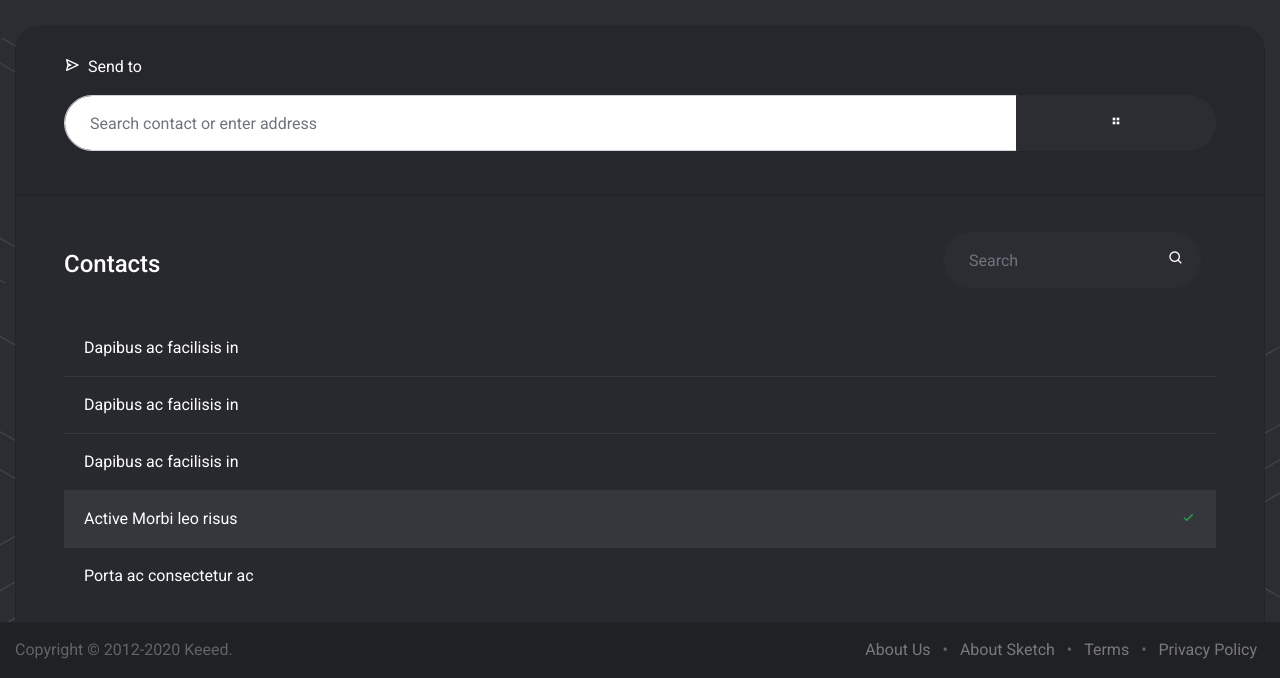
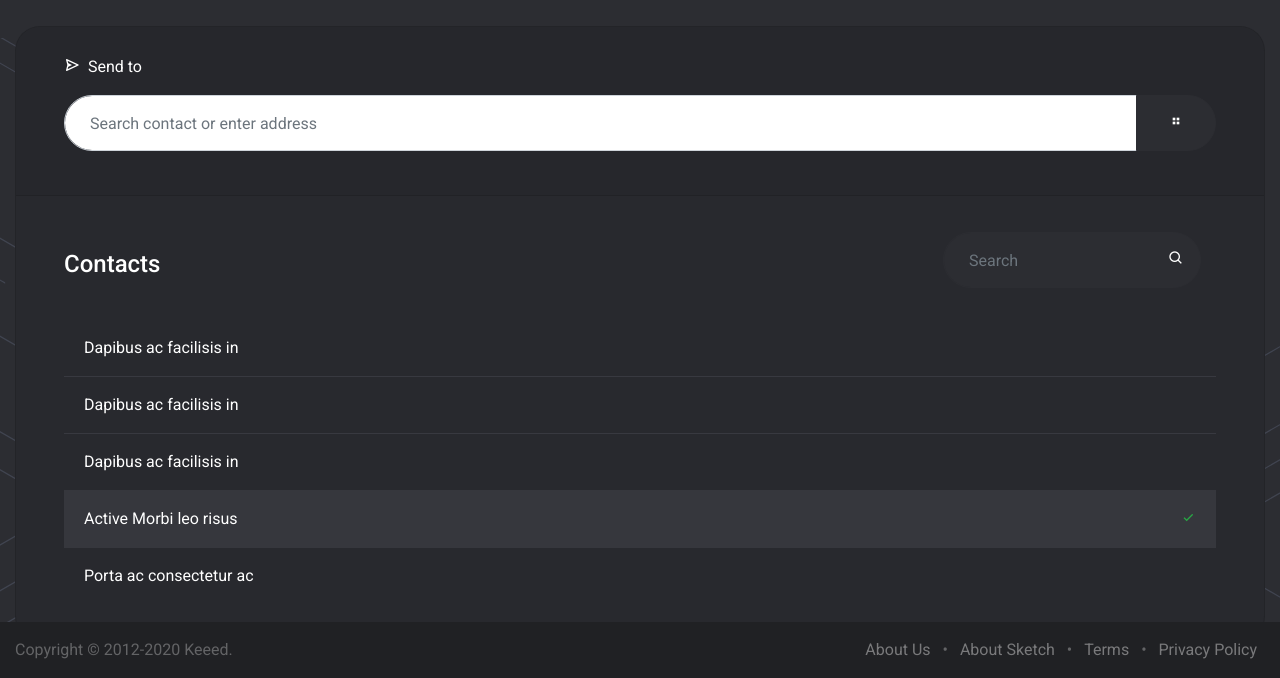
Before and after one commit to emilrichardo/keeed, a website: page docs/wallet-send.html in a window 1280 px wide. Shown: the part 122-800 px from the top of the page. Drawn offline with nearby package versions, Linux system fonts and the light colour scheme.

Commit message:
wallet send

```diff
--- a/docs/wallet-send.html
+++ b/docs/wallet-send.html
@@ -30,7 +30,8 @@
                                 <input type="text" class="form-control form-control-lg" placeholder="Search contact or enter address"
                                 aria-label="Search contact or enter address" aria-describedby="button-addon2">
                                 <div class="input-group-append">
-                                    <button class="btn btn-dark px-4" type="button" id="button-addon2"><i class='bx bx-grid-small'></i>
+                                    <button class="btn btn-dark px-4" style="min-width: 80px;" type="button"
+                                    id="button-addon2"><i class='bx bx-grid-small'></i>
                                     </button>
                                 </div>
                             </div>
```
Also changed, not shown: src/wallet-send.html (+1 -1 lines).
